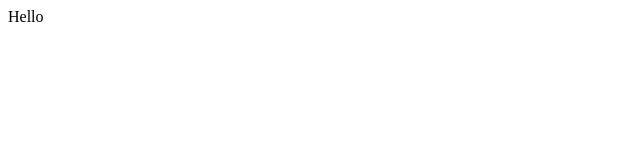
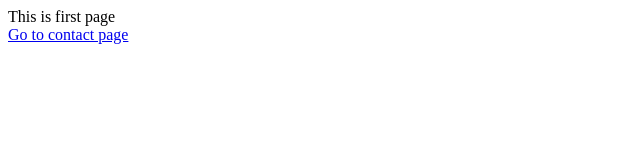
Before and after one commit to cosminbarzan/test-repo, a plain HTML site: page CV/html/index.html in a window 1280 px wide. Shown: the whole page, without its empty margins (0-640 px from the left). Drawn offline with Linux system fonts and the light colour scheme.

Commit message:
Added a link to contact page

```diff
--- a/CV/html/index.html
+++ b/CV/html/index.html
@@ -7,6 +7,7 @@
     <title>Document</title>
   </head>
   <body>
-    <div>Hello</div>
+    <div>This is first page</div>
+    <a href="contact.html">Go to contact page</a>
   </body>
 </html>
```
